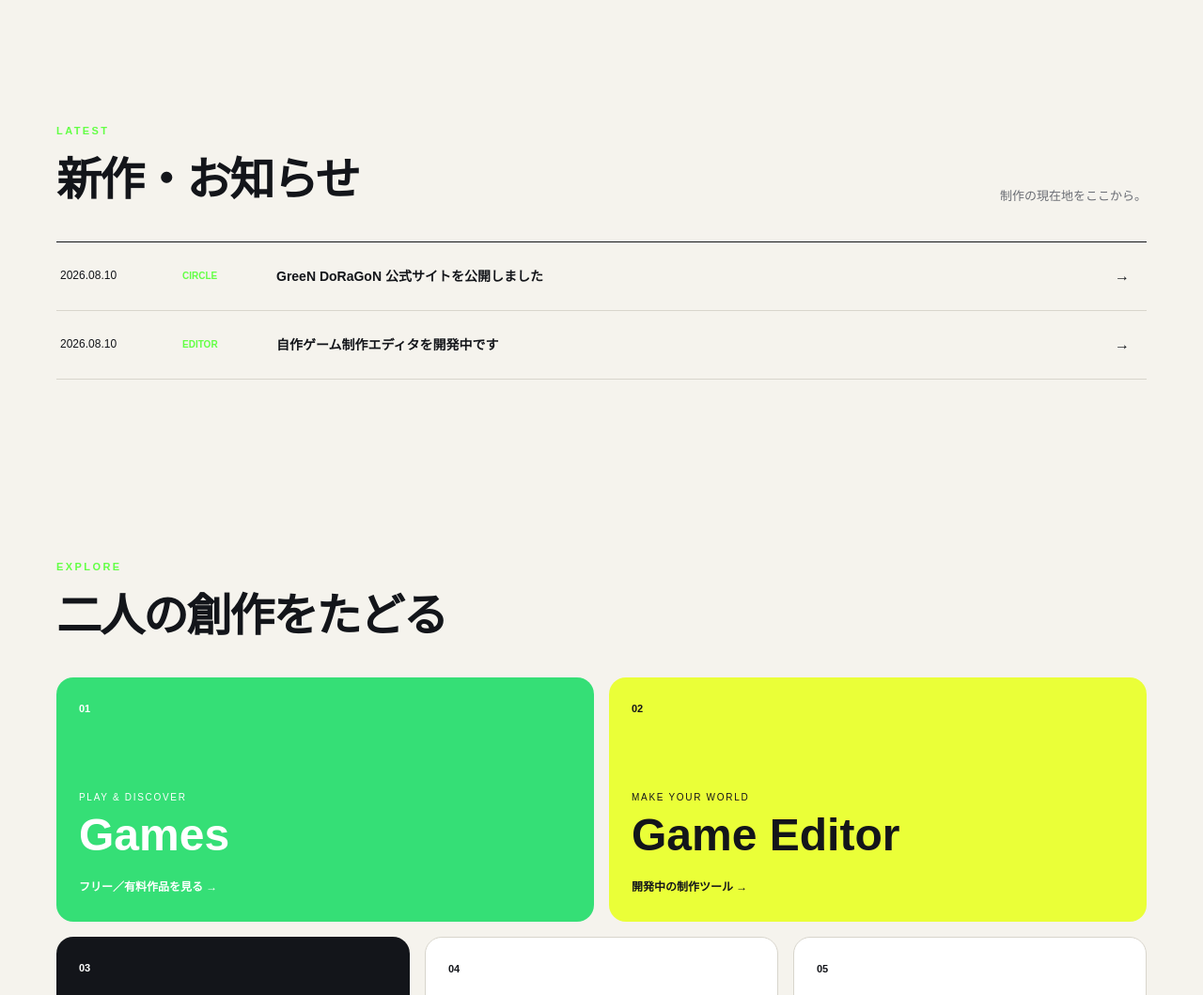
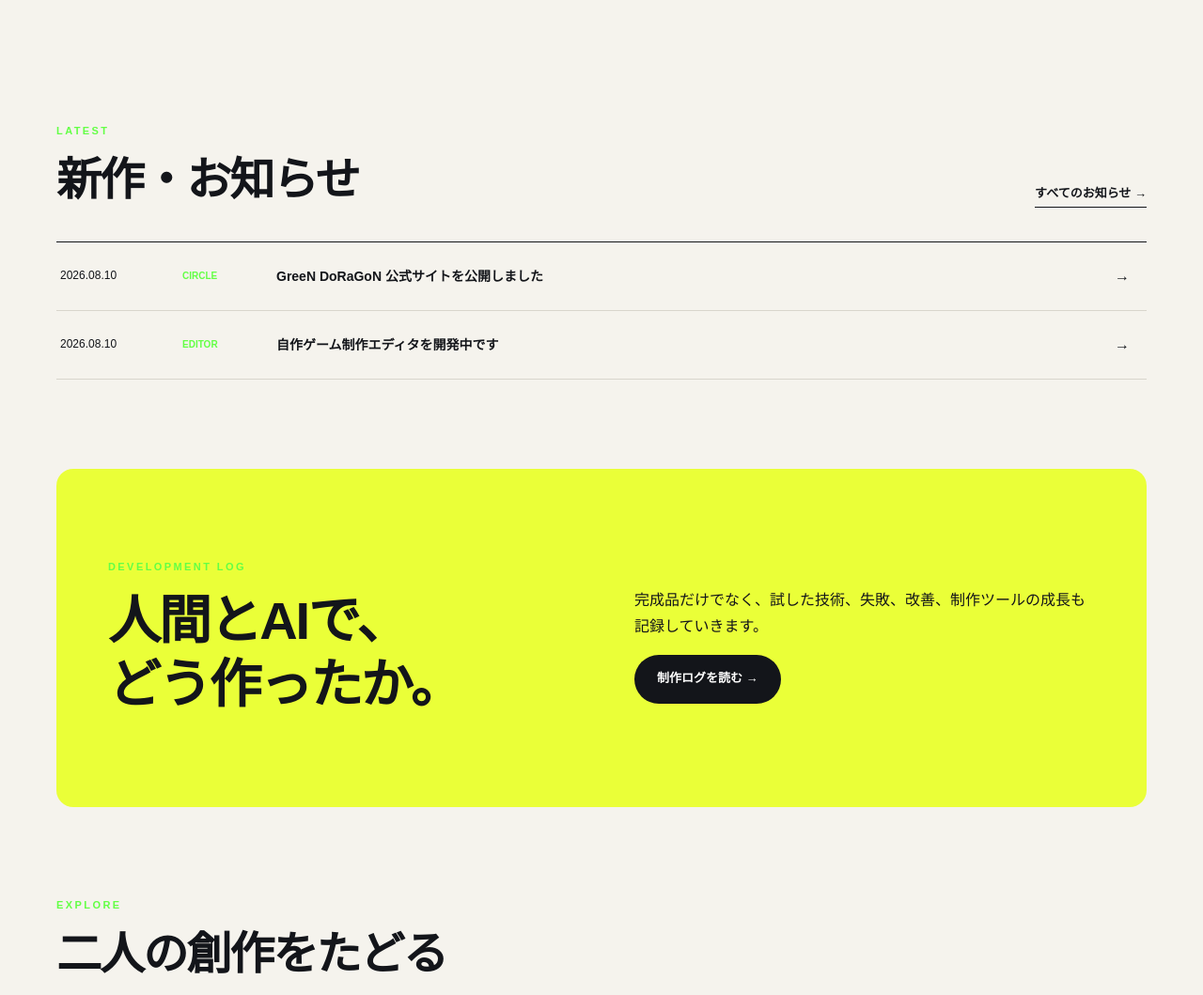
Before and after one commit to tobiuotobiuo34-tech/green-dragon-site, a plain HTML site: page index.html in a window 1280 px wide. Shown: the part 780-1839 px from the top of the page at 94% size. Drawn offline with Linux system fonts and the light colour scheme.

Commit message:
Update official site content

```diff
--- a/index.html
+++ b/index.html
@@ -31,9 +31,11 @@
     </section>
 
     <section class="wrap section" aria-labelledby="notice-title">
-      <div class="section-head"><div><p class="eyebrow">LATEST</p><h2 id="notice-title">新作・お知らせ</h2></div><p>制作の現在地をここから。</p></div>
+      <div class="section-head"><div><p class="eyebrow">LATEST</p><h2 id="notice-title">新作・お知らせ</h2></div><a class="text-link" href="news/index.html">すべてのお知らせ →</a></div>
       <div class="news-list" data-news-list></div>
     </section>
+
+    <section class="wrap section log-teaser"><div><p class="eyebrow">DEVELOPMENT LOG</p><h2>人間とAIで、<br>どう作ったか。</h2></div><div><p>完成品だけでなく、試した技術、失敗、改善、制作ツールの成長も記録していきます。</p><a class="button primary" href="development-log/index.html">制作ログを読む →</a></div></section>
 
     <section class="wrap section" aria-labelledby="explore-title">
       <div class="section-head"><div><p class="eyebrow">EXPLORE</p><h2 id="explore-title">二人の創作をたどる</h2></div></div>
```
